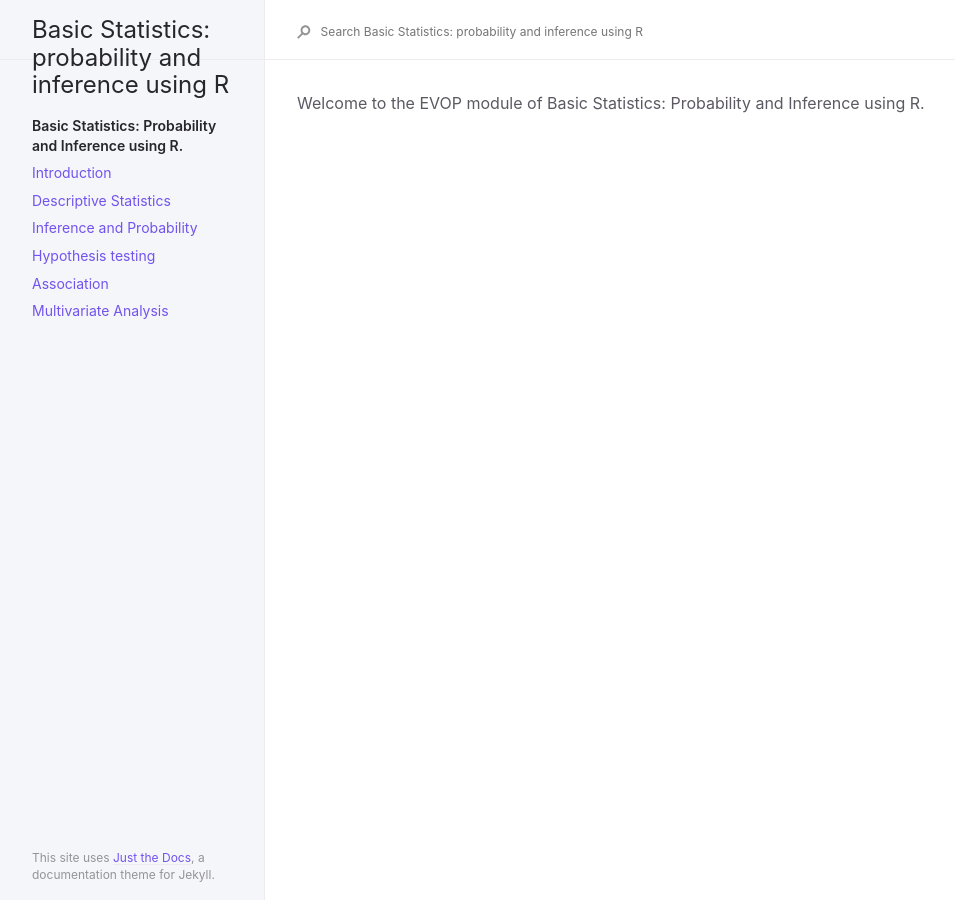
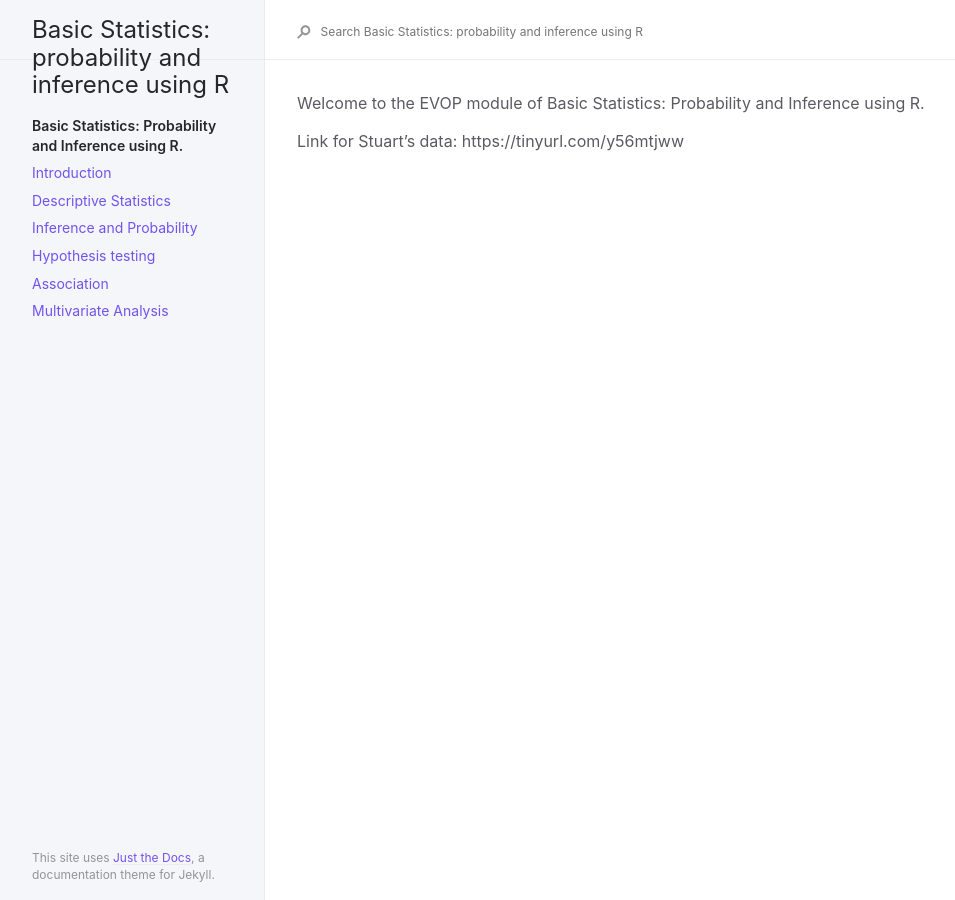
Before and after one commit to deisygysi/EVOP_2019, a Jekyll site: the page built from index.md, in a window 1280 px wide. Shown: the whole page, without its empty margins (91-1046 px from the left). Built offline with Jekyll 4.4.1, drawn with Linux system fonts in a browser that asks for light colours; our own code applies the rules of GitHub Pages for plain Markdown files.

Commit message:
Update index.md

```diff
--- a/index.md
+++ b/index.md
@@ -6,3 +6,5 @@ date: "20 March 2019"
 
 
 Welcome to the EVOP module of Basic Statistics: Probability and Inference using R.
+
+Link for Stuart's data: https://tinyurl.com/y56mtjww
```
